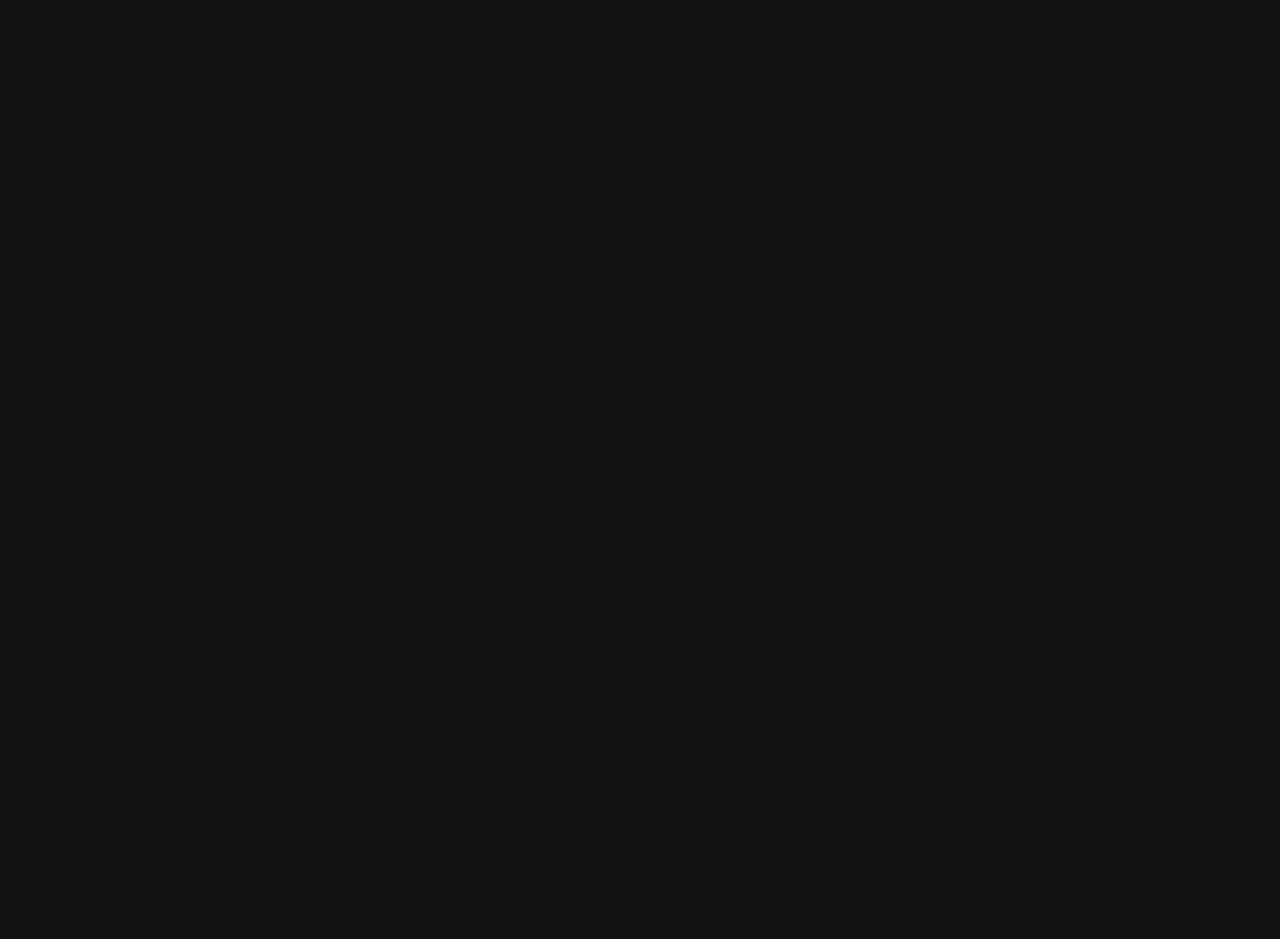
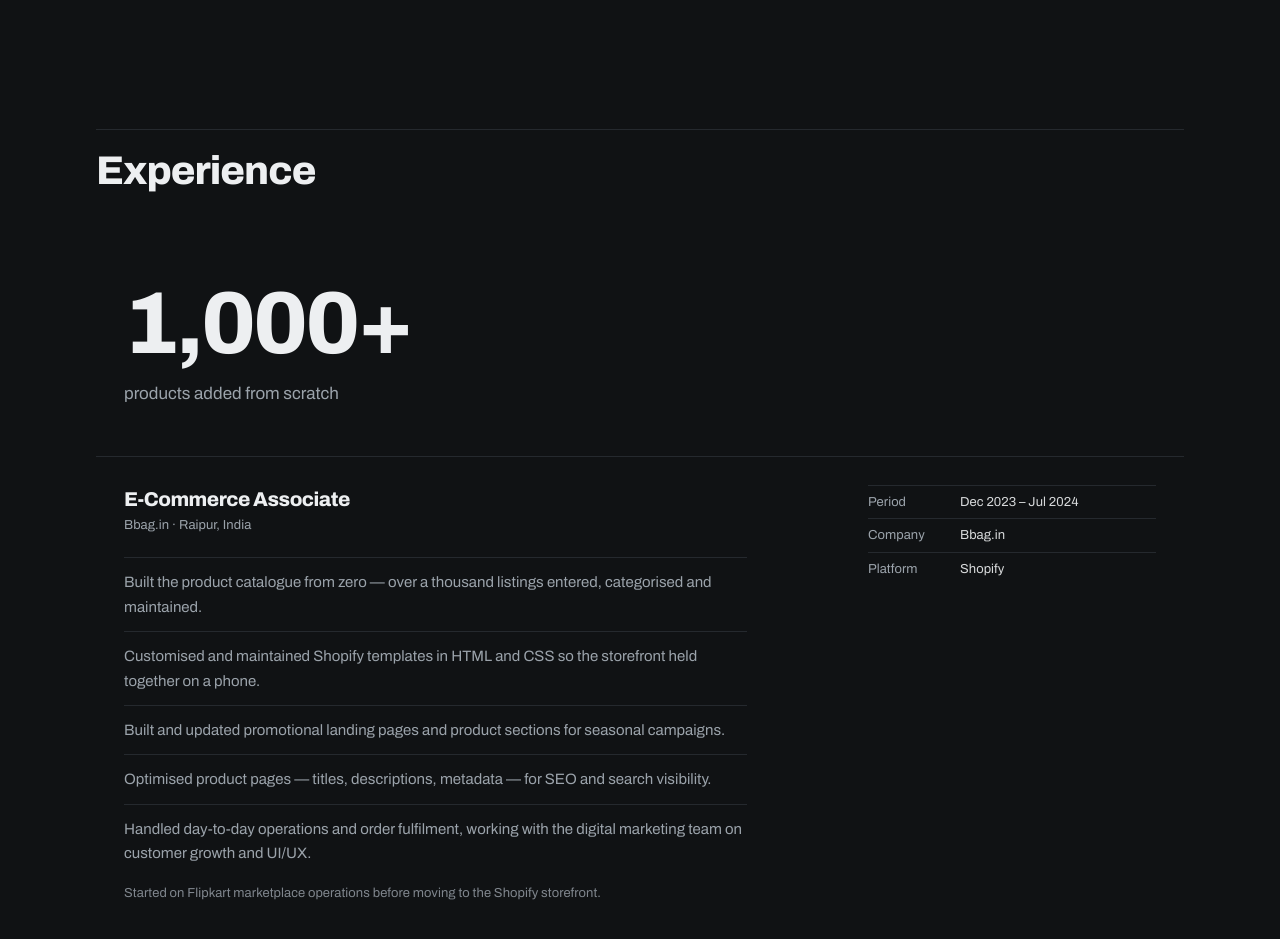
Before and after one commit to Rashid1280/Portfolio-Mubasshir, a React (Vite) app: page / in a window 1280 px wide. Shown: the part 3000-3939 px from the top of the page. Before the commit the page ends 3033 px from the top, so only its background shows below. Built offline with nearby package versions, Linux system fonts and the light colour scheme.

Commit message:
feat: experience section

```diff
--- a/src/App.jsx
+++ b/src/App.jsx
@@ -3,6 +3,7 @@ import { Nav } from './components/Nav'
 import { Hero } from './components/Hero'
 import { ProjectGrid } from './components/ProjectGrid'
 import { Skills } from './components/Skills'
+import { Experience } from './components/Experience'
 
 export default function App() {
   return (
@@ -11,6 +12,7 @@ export default function App() {
       <Hero />
       <ProjectGrid />
       <Skills />
+      <Experience />
     </LazyMotion>
   )
 }
--- /dev/null
+++ b/src/components/Experience.jsx
@@ -0,0 +1,64 @@
+import { experience } from '../data/experience'
+import { SectionHeading, SpecRow } from './primitives'
+
+export function Experience() {
+  return (
+    <section
+      id="experience"
+      aria-labelledby="experience-heading"
+      className="mx-auto max-w-shell scroll-mt-20 px-5 py-16 sm:px-8 sm:py-24"
+    >
+      <SectionHeading id="experience-heading">Experience</SectionHeading>
+
+      <div className="flex flex-col gap-px bg-line">
+        {experience.map((role) => (
+          <article key={`${role.company}-${role.period}`} className="bg-bg">
+            {role.highlight && role.stat && (
+              <div className="border-b border-line px-6 py-10 sm:px-7 sm:py-12">
+                <p className="text-display font-extrabold leading-none">
+                  {role.stat}
+                </p>
+                <p className="mt-3 text-lead text-muted">{role.statLabel}</p>
+              </div>
+            )}
+
+            <div className="grid gap-8 p-6 sm:p-7 lg:grid-cols-[minmax(0,1fr)_18rem]">
+              <div>
+                <h3 className="text-xl font-extrabold tracking-tight">
+                  {role.role}
+                </h3>
+                <p className="mt-1 text-spec text-muted">
+                  {role.company} · {role.location}
+                </p>
+
+                <ul className="mt-6 max-w-prose space-y-3">
+                  {role.points.map((point) => (
+                    <li
+                      key={point}
+                      className="border-t border-line pt-3 text-[0.9375rem] leading-relaxed text-muted"
+                    >
+                      {point}
+                    </li>
+                  ))}
+                </ul>
+
+                {role.footnote && (
+                  <p className="mt-5 text-spec text-muted/80">{role.footnote}</p>
+                )}
+              </div>
+
+              <SpecRow
+                className="h-fit"
+                items={[
+                  { label: 'Period', value: role.period },
+                  { label: 'Company', value: role.company },
+                  { label: 'Platform', value: 'Shopify' },
+                ]}
+              />
+            </div>
+          </article>
+        ))}
+      </div>
+    </section>
+  )
+}
--- /dev/null
+++ b/src/data/experience.js
@@ -0,0 +1,27 @@
+export const experience = [
+  {
+    company: 'Bbag.in',
+    role: 'E-Commerce Associate',
+    period: 'Dec 2023 – Jul 2024',
+    location: 'Raipur, India',
+    highlight: true,
+    stat: '1,000+',
+    statLabel: 'products added from scratch',
+    points: [
+      'Built the product catalogue from zero — over a thousand listings entered, categorised and maintained.',
+      'Customised and maintained Shopify templates in HTML and CSS so the storefront held together on a phone.',
+      'Built and updated promotional landing pages and product sections for seasonal campaigns.',
+      'Optimised product pages — titles, descriptions, metadata — for SEO and search visibility.',
+      'Handled day-to-day operations and order fulfilment, working with the digital marketing team on customer growth and UI/UX.',
+    ],
+    footnote: 'Started on Flipkart marketplace operations before moving to the Shopify storefront.',
+  },
+]
+
+export const education = [
+  {
+    institution: 'SSIPMT, Raipur',
+    qualification: 'B.Tech, Information Technology',
+    period: 'Jul 2019 – Jul 2023',
+  },
+]
```
